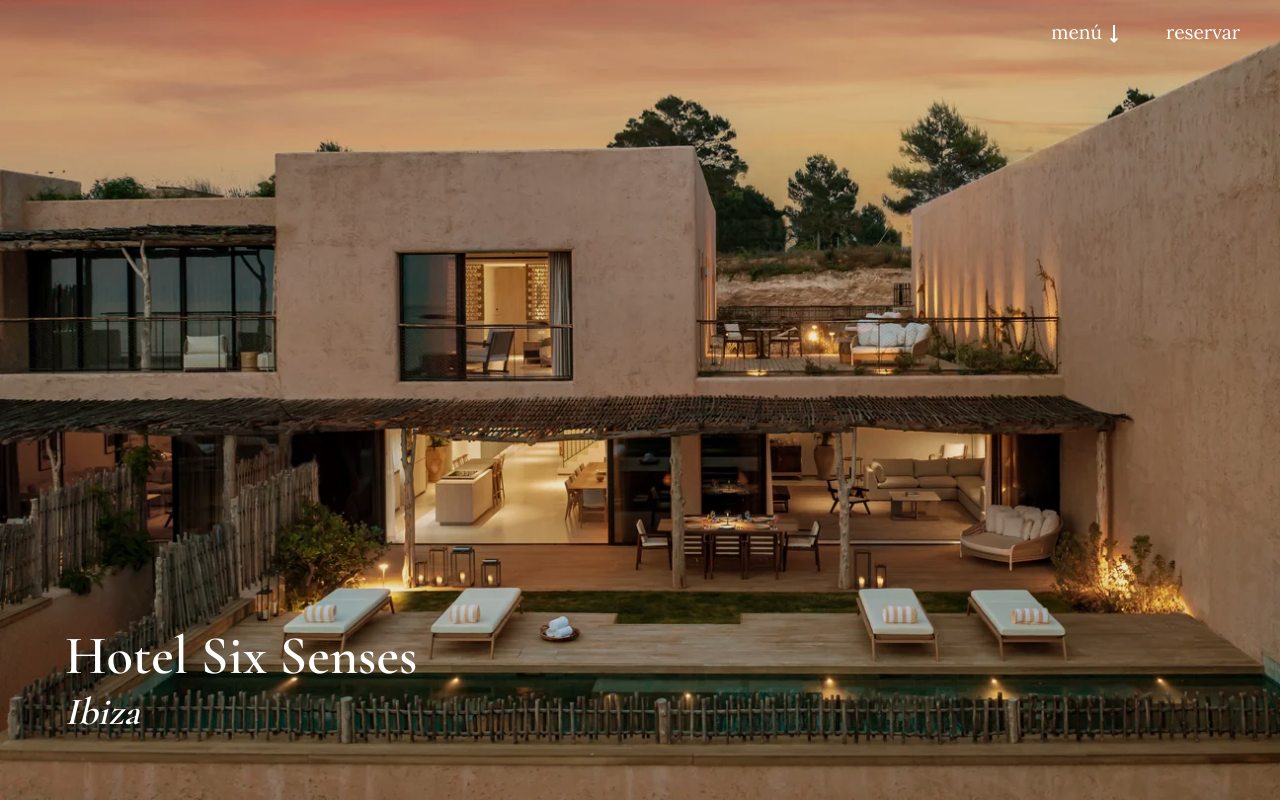
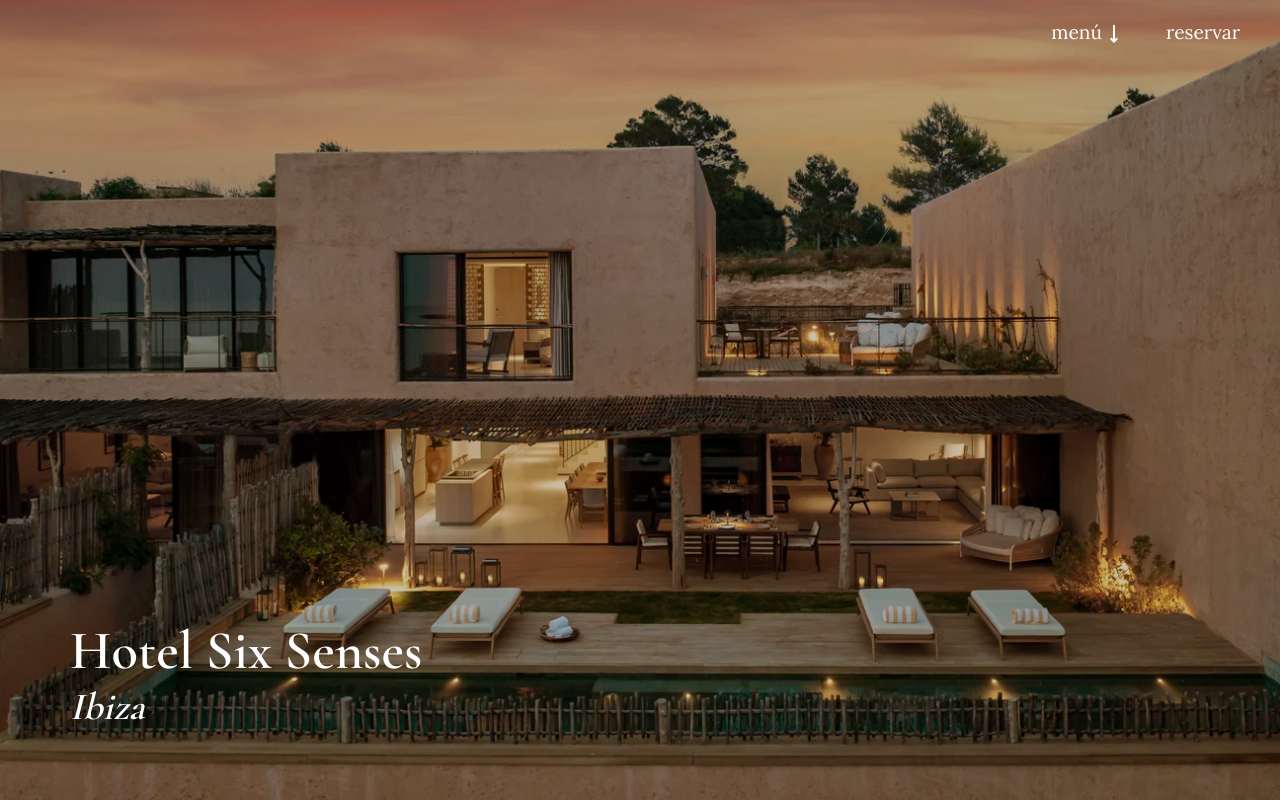
Before and after one commit to JaumeEsquerdo/proyecto-hotel-six-senses, a React (Vite) app in the folder proyecto-hotel/: page / in a window 1280 px wide. Built offline with nearby package versions, Linux system fonts and the light colour scheme.

Commit message:
update home

```diff
--- a/proyecto-hotel/src/css/home.css
+++ b/proyecto-hotel/src/css/home.css
@@ -6,15 +6,15 @@
     background-position: center;
     position: relative;
     background-repeat: no-repeat;
-    background-color: rgba(0, 0, 0, 0.06);
+    background-color: rgba(0, 0, 0, 0.2);
     background-blend-mode: darken;
 }
 
 .Home-title{
     pointer-events: none;
     position: absolute;
-    bottom: 65px;
-    left: 65px;
+    bottom: 70px;
+    left: 70px;
 }
 .Home-h1{
     font-size: 3.4rem;
@@ -47,6 +47,7 @@
     transform: skewX(-10deg);
 }
 .Home-link--arrow .material-symbols-outlined {
+    cursor: pointer;
     color: white;
     display: inline-block;
     transform: none; /* anular el skew en la flecha */
--- a/proyecto-hotel/src/pages/Home.jsx
+++ b/proyecto-hotel/src/pages/Home.jsx
@@ -23,7 +23,8 @@ const Home = () => {
                     <span className='Home-link--arrow'
                     onClick={() => setIsMenuOpen(!isMenuOpen)}>
 
-                        <span className='Home-link'>menú </span>
+                        <span className='Home-link'
+                        >menú </span>
                         <span className={`material-symbols-outlined ${!isMenuOpen ? 'cerrado' : ''}`}>
                             straight
                         </span>
```
